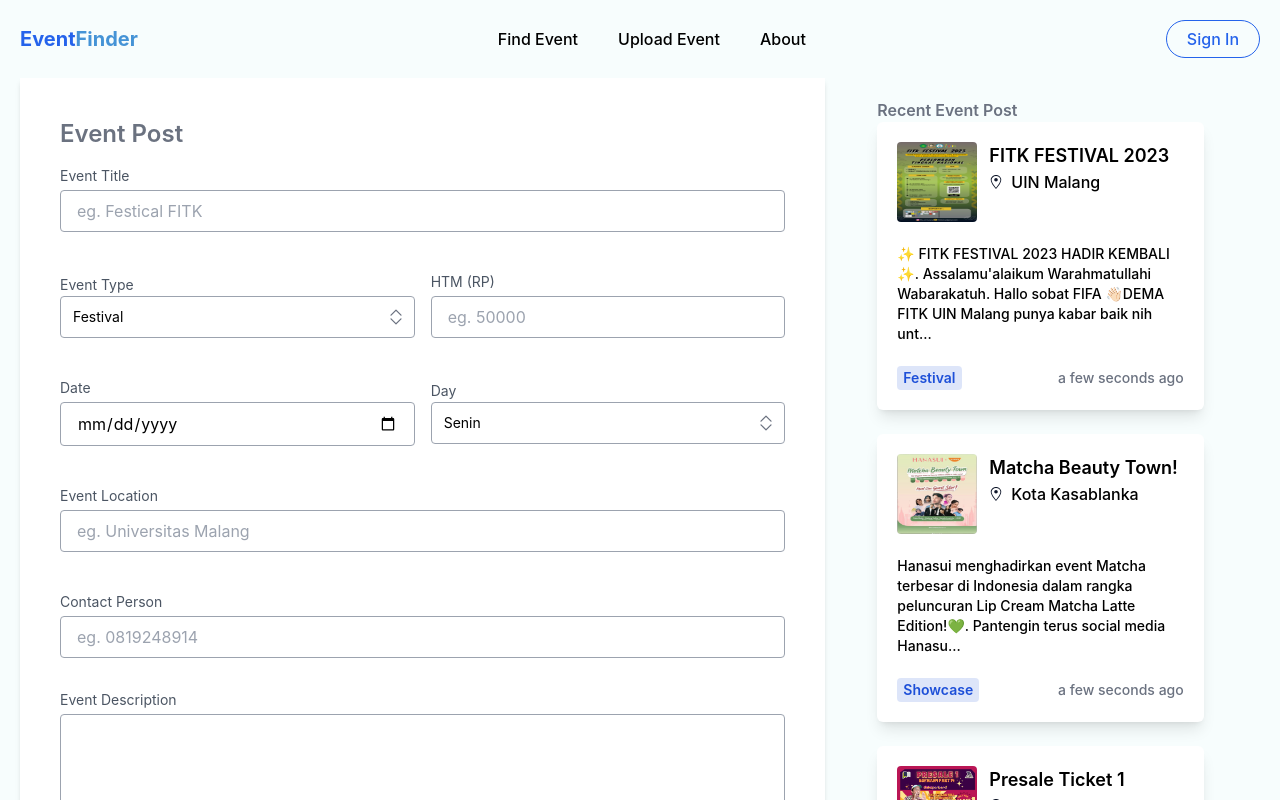
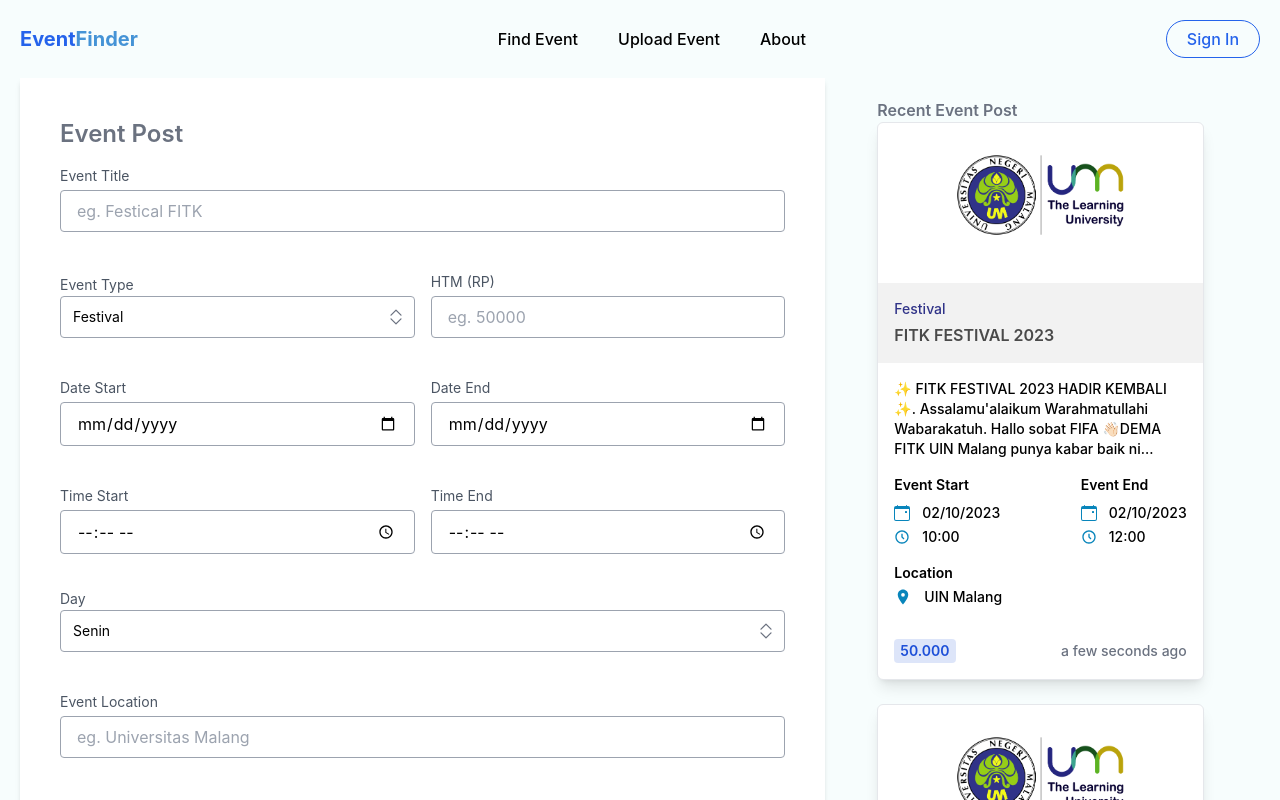
Before and after one commit to Chainz7/web-event_insight-mern, a React (Vite) app in the folder client/: page /upload-job in a window 1280 px wide. Shown: the top 800 px of the page. Built offline with nearby package versions, Linux system fonts and the light colour scheme.

Commit message:
Re: Design
Frontend

```diff
--- a/client/src/assets/index.js
+++ b/client/src/assets/index.js
@@ -12,7 +12,8 @@ import Office from "./office.jpg";
 import JobImg from "./job.jpg";
 import Facebook from "./facebook.png";
 import CodeWave from "./codewave.png";
-import UinMalang from "./UIN.png";
+import Banner from "./Banner.png";
+import Unm from "./UIN.png";
 import Poster1 from "./Poster1.jpg";
 import Poster2 from "./Poster2.jpg";
 import Poster3 from "./Poster3.jpg";
@@ -37,7 +38,8 @@ export {
   Youtube,
   Office,
   JobImg,
-  UinMalang,
+  Banner,
+  Unm,
   Poster1,
   Poster2,
   Poster3,
--- a/client/src/components/JobCard.jsx
+++ b/client/src/components/JobCard.jsx
@@ -2,38 +2,79 @@ import React from "react";
 import moment from "moment";
 import { GoLocation } from "react-icons/go";
 import { Link } from "react-router-dom";
+import { BsCalendarEvent } from "react-icons/bs";
+import { BiMoney, BiTimeFive } from "react-icons/bi";
+import { MdLocationOn } from "react-icons/md";
+
+const style = { color: "#0885bb" };
 
 const JobCard = ({ job }) => {
   return (
     <Link to={`/job-detail/${job?.id}`}>
-      <div className="w-full md:w-[20.4rem] 2xl:w-[24.5rem] h-[16rem] md:h-[18rem] bg-white flex flex-col justify-between shadow-lg rounded-md p-5 ">
-        <div className="flex gap-3">
+      <div className="w-full md:w-[20.4rem] 2xl:w-[24.5rem] h-auto md:h-auto bg-white flex flex-col justify-between shadow-lg rounded-md border gap-4">
+        {/* 1 */}
+        <div className="h-36 flex justify-center items-center">
           <img
-            src={job?.posterUrl}
+            src={job?.company?.bannerUrl}
             alt={job?.company?.name}
-            className="w-20 h-20 rounded"
+            className="w-44"
           />
-
-          <div>
-            <span className="text-lg font-semibold truncate">
-              {job?.jobTitle}
-            </span>
-            <span className="flex gap-2 items-center">
-              <GoLocation className="text-slate-900 text-sm" />
-              {job?.location}
-            </span>
+        </div>
+        {/* 2 */}
+        <div className="bg-[#F2F2F2] p-4">
+          <span className="flex text-sm font-medium text-[#303388] pb-1">
+            {job?.jobType}
+            {/* <GoLocation className="text-slate-900 text-sm" /> */}
+          </span>
+          <span className="font-semibold text-base text-[#4A4A4A]">
+            {job?.jobTitle?.slice(0, 60)}
+          </span>
+        </div>
+        {/* 3 */}
+        <div className="px-4">
+          <p className="text-sm">
+            {job?.detail[0]?.desc?.slice(0, 145) + "..."}
+          </p>
+          {/* Event Start */}
+          <div className="flex justify-between pt-4 px-8 md:px-0">
+            <div className="grid gap-1">
+              <span className="md:text-sm font-semibold">Event Start</span>
+              <div className="flex items-center gap-3 pt-1">
+                <BsCalendarEvent style={style} className="md:text-medium" />
+                <span className="md:text-sm">{job?.date[0]}</span>
+              </div>
+              <div className="flex items-center gap-3">
+                <BiTimeFive style={style} className="md:text-medium" />
+                <span className="md:text-sm">{job?.time[0]}</span>
+              </div>
+            </div>
+            <div className="grid gap-1">
+              <span className="md:text-sm font-semibold">Event End</span>
+              <div className="flex items-center gap-3 pt-1">
+                <BsCalendarEvent style={style} className="md:text-medium" />
+                <span className="md:text-sm">{job?.date[1]}</span>
+              </div>
+              <div className="flex items-center gap-3">
+                <BiTimeFive style={style} className="md:text-medium" />
+                <span className="md:text-sm">{job?.time[1]}</span>
+              </div>
+            </div>
+          </div>
+          {/* Speaker Location */}
+          <div className="flex justify-between pt-4 px-8 md:px-0">
+            <div className="grid gap-1">
+              <span className="md:text-sm font-semibold">Location</span>
+              <div className="flex items-center gap-3">
+                <MdLocationOn style={style} className="text-lg" />
+                <span className="md:text-sm">{job?.location}</span>
+              </div>
+            </div>
           </div>
         </div>
-
-        <div className="py-3">
-          <p className="text-sm">
-            {job?.detail[0]?.desc?.slice(0, 150) + "..."}
-          </p>
-        </div>
-
-        <div className="flex items-center justify-between">
+        {/* 4 */}
+        <div className="flex items-center justify-between p-4">
           <p className="bg-[#1d4fd826] text-[#1d4fd8] py-0.5 px-1.5 rounded font-semibold text-sm">
-            {job?.jobType}
+            {job?.salary}
           </p>
           <span className="text-gray-500 text-sm">
             {moment(job?.createdAt).fromNow()}
--- a/client/src/pages/JobDetail.jsx
+++ b/client/src/pages/JobDetail.jsx
@@ -63,12 +63,16 @@ const JobDetail = () => {
 
             <div className="bg-[#bae5f4] w-40 h-16 rounded-lg flex flex-col items-center justify-center">
               <span className="text-sm">Date</span>
-              <p className="text-lg font-semibold text-gray-700">{job?.date}</p>
+              <p className="text-lg font-semibold text-gray-700">
+                {job?.date[0]}
+              </p>
             </div>
 
             <div className="bg-[#fed0ab] w-40 h-16 px-6 rounded-lg flex flex-col items-center justify-center">
-              <span className="text-sm">Day</span>
-              <p className="text-lg font-semibold text-gray-700">{job?.day}</p>
+              <span className="text-sm">Time</span>
+              <p className="text-lg font-semibold text-gray-700">
+                {job?.time[0]}
+              </p>
             </div>
 
             <div className="bg-[#cecdff] w-40 h-16 px-6 rounded-lg flex flex-col items-center justify-center">
@@ -112,7 +116,7 @@ const JobDetail = () => {
                       Link Registration
                     </p>
                     <span className="text-base">
-                      {job?.detail[0]?.requirement}
+                      🔗 {job?.detail[0]?.requirement}
                     </span>
                   </>
                 )}
--- a/client/src/pages/UploadJob.jsx
+++ b/client/src/pages/UploadJob.jsx
@@ -75,7 +75,7 @@ const UploadJob = () => {
               <div className="w-1/2">
                 <TextInput
                   name="date"
-                  label="Date"
+                  label="Date Start"
                   placeholder="10 / 12 / 2023"
                   type="date"
                   register={register("vacancies", {
@@ -84,11 +84,48 @@ const UploadJob = () => {
                   error={errors.vacancies ? errors.vacancies?.message : ""}
                 />
               </div>
+              <div className="w-1/2">
+                <TextInput
+                  name="date"
+                  label="Date End"
+                  placeholder="10 / 12 / 2023"
+                  type="date"
+                  register={register("vacancies", {
+                    required: "Date is required!",
+                  })}
+                  error={errors.vacancies ? errors.vacancies?.message : ""}
+                />
+              </div>
+            </div>
 
-              <div className={`w-1/2 mt-2`}>
-                <label className="text-gray-600 text-sm mb-1">Day</label>
-                <DayTypes dayTitle={dayTitle} setDayTitle={setDayTitle} />
+            <div className="w-full flex gap-4">
+              <div className="w-1/2">
+                <TextInput
+                  name="time"
+                  label="Time Start"
+                  type="time"
+                  register={register("vacancies", {
+                    required: "Time is required!",
+                  })}
+                  error={errors.vacancies ? errors.vacancies?.message : ""}
+                />
               </div>
+              <div className="w-1/2">
+                <TextInput
+                  name="time"
+                  label="Time End"
+                  type="time"
+                  register={register("vacancies", {
+                    required: "Time is required!",
+                  })}
+                  error={errors.vacancies ? errors.vacancies?.message : ""}
+                />
+              </div>
+            </div>
+
+            <div>
+              <label className="text-gray-600 text-sm mb-1">Day</label>
+              <DayTypes dayTitle={dayTitle} setDayTitle={setDayTitle} />
             </div>
 
             <TextInput
@@ -132,6 +169,17 @@ const UploadJob = () => {
               )}
             </div>
 
+            <TextInput
+              name="requirement"
+              label="Event Link"
+              placeholder="eg. https://linktr.ee/fitkfest2023"
+              type="text"
+              register={register("experience", {
+                required: "- if no link",
+              })}
+              error={errors.experience ? errors.experience?.message : ""}
+            />
+
             {errMsg && (
               <span role="alert" className="text-sm text-red-500 mt-0.5">
                 {errMsg}
--- a/client/src/utils/data.js
+++ b/client/src/utils/data.js
@@ -8,7 +8,8 @@ import {
   Google,
   Facebook,
   CodeWave,
-  UinMalang,
+  Banner,
+  Unm,
   Poster1,
   Poster2,
   Poster3,
@@ -46,22 +47,25 @@ export const jobs = [
       location: "Universitas Negeri Malang",
       email: "praksis@support.id",
       contact: "0812831028312",
-      about:
-        "Lorem Ipsum is simply dummy text of the printing and typesetting industry. Lorem Ipsum has been the industry's standard dummy text ever since the 1500s, when an unknown printer took a galley of type and scrambled it to make a type specimen book. It has survived not only five centuries, but also the leap into electronic typesetting, remaining essentially unchanged. It was popularised in the 1960s with the release of Letraset sheets containing Lorem Ipsum passages, and more recently with desktop publishing software like Aldus PageMaker including versions of Lorem Ipsum.",
-      profileUrl: UinMalang,
+      about: "Kami adalah kelompok praksis",
+      profileUrl: Unm,
+      bannerUrl: Banner,
     },
-    jobTitle: "FITK FESTIVAL 2023",
-    location: "UIN Malang",
-    jobType: "Festival",
-    salary: "50.000",
-    day: "Senin",
-    cp: "08982918294",
-    date: "02/10/2023",
-    posterUrl: Poster1,
+    jobTitle: "FITK FESTIVAL 2023", // Event Judul
+    location: "UIN Malang", // Event Lokasi
+    jobType: "Festival", // Event Tipe
+    salary: "50.000", // Event HTM
+    date: ["02/10/2023", "02/10/2023"], // Event Tanggal Mulai - Berakhir
+    time: ["10:00", "12:00"], // Event Waktu Mulai - Berakhir
+    day: "Senin", // Event Hari
+    cp: "08982918294", // Event Contact Person
+    posterUrl: Poster1, // Event Poster
     detail: [
       {
+        // Event Deskripsi
         desc: "✨ FITK FESTIVAL 2023 HADIR KEMBALI ✨.  Assalamu'alaikum Warahmatullahi Wabarakatuh. Hallo sobat FIFA 👋🏻DEMA FITK UIN Malang punya kabar baik nih untuk kalian semua!!. Yuukkk meriahkan acara FITK FESTIVAL 2023 bersama kami dengan mendaftarkan dirimu sekarang!!. more info : @demafitkuinmalang",
-        requirement: "🔗 https://linktr.ee/fitkfest2023",
+        // Event Link
+        requirement: "https://linktr.ee/fitkfest2023",
       },
     ],
     // applicants: ["1", "2", "3", "4"],
@@ -77,15 +81,17 @@ export const jobs = [
       contact: "0812831028312",
       about:
         "Lorem Ipsum is simply dummy text of the printing and typesetting industry. Lorem Ipsum has been the industry's standard dummy text ever since the 1500s, when an unknown printer took a galley of type and scrambled it to make a type specimen book. It has survived not only five centuries, but also the leap into electronic typesetting, remaining essentially unchanged. It was popularised in the 1960s with the release of Letraset sheets containing Lorem Ipsum passages, and more recently with desktop publishing software like Aldus PageMaker including versions of Lorem Ipsum.",
-      profileUrl: UinMalang,
+      profileUrl: Unm,
+      bannerUrl: Banner,
     },
     jobTitle: "Matcha Beauty Town!",
     location: "Kota Kasablanka",
     jobType: "Showcase",
     salary: "Free",
+    date: ["02/10/2023", "02/10/2023"],
+    time: ["10:00", "12:00"],
     day: "Senin",
     cp: "-",
-    date: "16/10/2023",
     posterUrl: Poster2,
     detail: [
       {
@@ -93,8 +99,6 @@ export const jobs = [
         requirement: "",
       },
     ],
-    // applicants: ["1", "2", "3", "4"],
-    // vacancies: 25,
     createdAt: new Date(),
   },
   {
@@ -106,24 +110,24 @@ export const jobs = [
       contact: "0812831028312",
       about:
         "Lorem Ipsum is simply dummy text of the printing and typesetting industry. Lorem Ipsum has been the industry's standard dummy text ever since the 1500s, when an unknown printer took a galley of type and scrambled it to make a type specimen book. It has survived not only five centuries, but also the leap into electronic typesetting, remaining essentially unchanged. It was popularised in the 1960s with the release of Letraset sheets containing Lorem Ipsum passages, and more recently with desktop publishing software like Aldus PageMaker including versions of Lorem Ipsum.",
-      profileUrl: UinMalang,
+      profileUrl: Unm,
+      bannerUrl: Banner,
     },
     jobTitle: "Presale Ticket 1",
     location: "MAN 4 Jakarta",
     jobType: "Showcase",
     salary: "100.000",
+    date: ["02/10/2023", "02/10/2023"],
+    time: ["10:00", "12:00"],
     day: "Senin",
     cp: "-",
-    date: "20/11/2023",
     posterUrl: Poster3,
     detail: [
       {
-        desc: "𝐆𝐎 𝐏𝐑𝐄𝐏𝐀𝐑𝐄 𝐘𝐎𝐔𝐑𝐒𝐄𝐋𝐅, 𝐁𝐎𝐅𝐌𝐀𝐓𝐄𝐒 😲‼️ 𝗣𝗿𝗲𝘀𝗮𝗹𝗲 𝘁𝗶𝗰𝗸𝗲𝘁 #𝟭 is now available ⸜(｡˃ ᵕ ˂ )⸝. Let’s go, Bofmates! We never know when it will last!. Go get yours on our ticketing page listed below ⬇️",
-        requirement: "🔗 yesplis.com/event/bofman4-part-14",
+        desc: "GO PREPARE YOURSEL BOFAT 😲‼️ Presale Ticket #1 is now available ⸜(｡˃ ᵕ ˂ )⸝. Let’s go, Bofmates! We never know when it will last!. Go get yours on our ticketing page listed below ⬇️",
+        requirement: "yesplis.com/event/bofman4-part-14",
       },
     ],
-    // applicants: ["1", "2", "3", "4"],
-    // vacancies: 25,
     createdAt: new Date(),
   },
   {
@@ -135,24 +139,24 @@ export const jobs = [
       contact: "0812831028312",
       about:
         "Lorem Ipsum is simply dummy text of the printing and typesetting industry. Lorem Ipsum has been the industry's standard dummy text ever since the 1500s, when an unknown printer took a galley of type and scrambled it to make a type specimen book. It has survived not only five centuries, but also the leap into electronic typesetting, remaining essentially unchanged. It was popularised in the 1960s with the release of Letraset sheets containing Lorem Ipsum passages, and more recently with desktop publishing software like Aldus PageMaker including versions of Lorem Ipsum.",
-      profileUrl: UinMalang,
+      profileUrl: Unm,
+      bannerUrl: Banner,
     },
     jobTitle: "MIFEST COMPETITION",
     location: "Online",
     jobType: "Competition",
     salary: "45.000",
+    date: ["02/10/2023", "02/10/2023"],
+    time: ["10:00", "12:00"],
     day: "Senin",
     cp: "082818312",
-    date: "16/12/2023",
     posterUrl: Poster4,
     detail: [
       {
         desc: "Halo sobat MIfest!! 👋🏻. Setelah semua rangkaian acara MIfest yang telah kita ikuti, kini MIfest Competition hadir untuk meramaikan event dan melatih skill dalam membuat website, selain itu juga berguna untuk menambah website portofolio. MIfest Competition hadir dengan membawa tema: “Crafting a Better Tomorrow: Innovating Tech for Education and Health”",
-        requirement: "🔗 https://linktr.ee/mifest_2023",
+        requirement: "https://linktr.ee/mifest_2023",
       },
     ],
-    // applicants: ["1", "2", "3", "4"],
-    // vacancies: 25,
     createdAt: new Date(),
   },
   {
@@ -164,24 +168,24 @@ export const jobs = [
       contact: "0812831028312",
       about:
         "Lorem Ipsum is simply dummy text of the printing and typesetting industry. Lorem Ipsum has been the industry's standard dummy text ever since the 1500s, when an unknown printer took a galley of type and scrambled it to make a type specimen book. It has survived not only five centuries, but also the leap into electronic typesetting, remaining essentially unchanged. It was popularised in the 1960s with the release of Letraset sheets containing Lorem Ipsum passages, and more recently with desktop publishing software like Aldus PageMaker including versions of Lorem Ipsum.",
-      profileUrl: UinMalang,
+      profileUrl: Unm,
+      bannerUrl: Banner,
     },
     jobTitle: "Car Free Day Pagi-Pagi",
     location: "Sudirman Jakarta",
     jobType: "Festival",
     salary: "Free",
+    date: ["02/10/2023", "02/10/2023"],
+    time: ["10:00", "12:00"],
     day: "Selasa",
     cp: "0873918293",
-    date: "08/10/2023",
     posterUrl: Poster5,
     detail: [
       {
-        desc: "Yuk hadir di Event 𝗮𝗯𝗰 𝗢𝗡 𝗣𝗔𝗚𝗜 – 𝗣𝗔𝗚𝗜, 𝗢𝗡 𝗦𝗘𝗣𝗔𝗡𝗝𝗔𝗡𝗚 𝗛𝗔𝗥𝗜. Kamu bisa ikuti berbagai macam activity seru GRATIS dengan total hadiah jutaan rupiah lho!! ketuk DM @abcnetwork.id untuk info lebih lanjut ya!. 𝗮𝗯𝗰 𝗣𝗥𝗜𝗠𝗘𝗕𝗢𝗢𝗦𝗧 𝗢𝗡 𝗣𝗔𝗚𝗜 – 𝗣𝗔𝗚𝗜, 𝗢𝗡 𝗦𝗘𝗣𝗔𝗡𝗝𝗔𝗡𝗚 𝗛𝗔𝗥𝗜!!See You!!",
+        desc: "Yuk hadir di Event abc on PAGI-PAGI Sepanjang hari. Kamu bisa ikuti berbagai macam activity seru GRATIS dengan total hadiah jutaan rupiah lho!! ketuk DM @abcnetwork.id untuk info lebih lanjut ya!. 𝗮𝗯𝗰 𝗣𝗥𝗜𝗠𝗘𝗕𝗢𝗢𝗦𝗧 𝗢𝗡 𝗣𝗔𝗚𝗜 – 𝗣𝗔𝗚𝗜, 𝗢𝗡 𝗦𝗘𝗣𝗔𝗡𝗝𝗔𝗡𝗚 𝗛𝗔𝗥𝗜!!See You!!",
         requirement: "",
       },
     ],
-    // applicants: ["1", "2", "3", "4"],
-    // vacancies: 25,
     createdAt: new Date(),
   },
   {
@@ -193,24 +197,24 @@ export const jobs = [
       contact: "0812831028312",
       about:
         "Lorem Ipsum is simply dummy text of the printing and typesetting industry. Lorem Ipsum has been the industry's standard dummy text ever since the 1500s, when an unknown printer took a galley of type and scrambled it to make a type specimen book. It has survived not only five centuries, but also the leap into electronic typesetting, remaining essentially unchanged. It was popularised in the 1960s with the release of Letraset sheets containing Lorem Ipsum passages, and more recently with desktop publishing software like Aldus PageMaker including versions of Lorem Ipsum.",
-      profileUrl: UinMalang,
+      profileUrl: Unm,
+      bannerUrl: Banner,
     },
     jobTitle: "PB CHAMPIONSHIP 2023",
     location: "Gool Futsal, Surabaya",
     jobType: "Competition",
     salary: "350.000",
+    date: ["02/10/2023", "02/10/2023"],
+    time: ["10:00", "12:00"],
     day: "Minggu",
     cp: "0238183994",
-    date: "16/12/2023",
     posterUrl: Poster6,
     detail: [
       {
         desc: "Halloo para pejuang futsal ⚽⚽. PB WEEK CHAMPIONSHIP 2023 telah hadir, tentunya dengan serangkaian acara yang seru abis dan jadilah pemenang untuk mendapatkan total hadiah jutaan rupiah🤩🤩. Tunggu apalagi segera daftarkan tim kalian!! Tunjukkan kehebatan kalian pada ajang yang seruu inii, catat tanggalnya dan bergabunglah 🙌🏻.",
-        requirement: "🔗 https://linktr.ee/pbweek2023",
+        requirement: "https://linktr.ee/pbweek2023",
       },
     ],
-    // applicants: ["1", "2", "3", "4"],
-    // vacancies: 25,
     createdAt: new Date(),
   },
 ];
@@ -218,16 +222,11 @@ export const jobs = [
 export const footerLinks = [
   {
     id: "01",
-    title: "Company",
-    links: ["Home", "About Us", "Services", "Our Team"],
-  },
-  {
-    id: "02",
     title: "Policy",
     links: ["Policies", "Contact", "FAQ"],
   },
   {
-    id: "03",
+    id: "02",
     title: "Support",
     links: ["Account", "Support Center", "Feedback", "Accessibility"],
   },
@@ -350,11 +349,11 @@ export const users = [
   {
     firstName: "User",
     lastName: "Solutions",
-    email: "support@code.com",
-    contact: "support@google",
-    about:
-      "Lorem Ipsum is simply dummy text of the printing and typesetting industry. Lorem Ipsum has been the industry's standard dummy text ever since the 1500s, when an unknown printer took a galley of type and scrambled it to make a type specimen book. It has survived not only five centuries, but also the leap into electronic typesetting, remaining essentially unchanged. It was popularised in the 1960s with the release of Letraset sheets containing Lorem Ipsum passages, and more recently with desktop publishing software like Aldus PageMaker including versions of Lorem Ipsum.",
-    profileUrl: UinMalang,
+    email: "praksis@support.id",
+    contact: "0812831028312",
+    about: "Kami adalah kelompok praksis",
+    profileUrl: Unm,
+    bannerUrl: Banner,
     accountType: "seeker",
     cvUrl: "",
     token: "gjhsdgsjgdjh",
```
Also changed, not shown: client/src/components/Footer.jsx (+5 -4 lines), client/src/assets/Banner.png (added).
